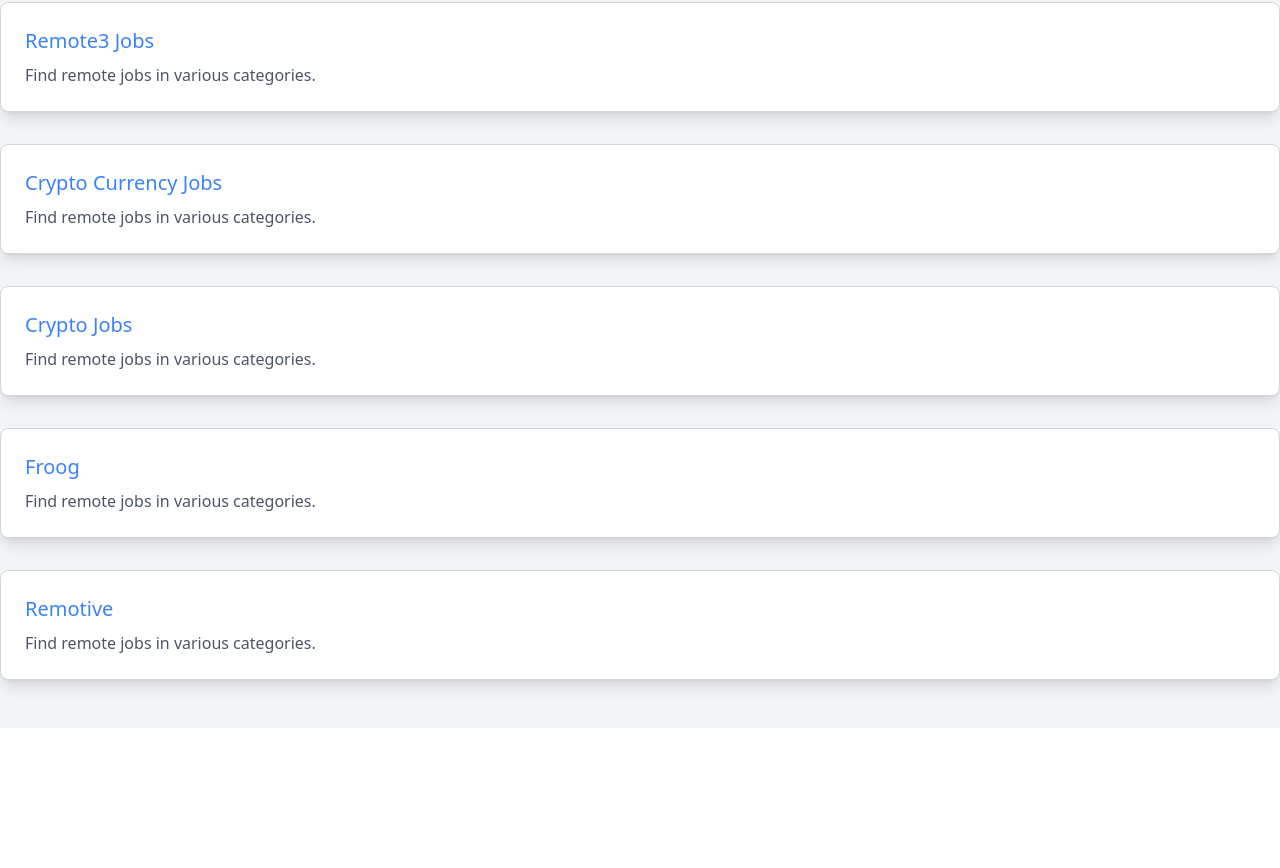
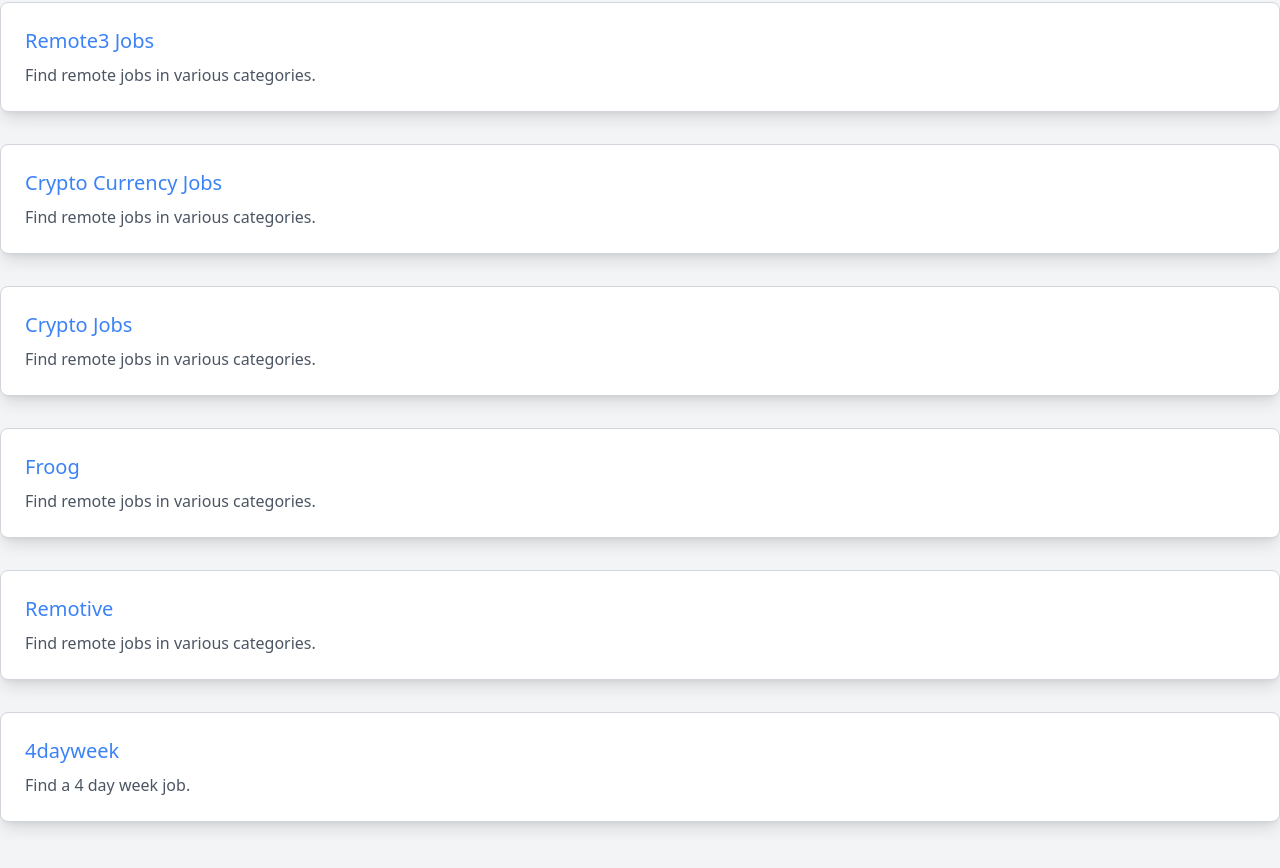
Before and after one commit to iam-frankqiu/remote-link, a Next.js app: page / in a window 1280 px wide. Shown: the part 2138-3006 px from the top of the page. Before the commit the page ends 2866 px from the top, so only its background shows below. Built offline with nearby package versions, Linux system fonts and the light colour scheme.

Commit message:
fix: add 4dayweek

```diff
--- a/pages/index.tsx
+++ b/pages/index.tsx
@@ -98,6 +98,11 @@
       description: "Find remote jobs in various categories.",
       url: "https://remotive.com/remote-jobs",
     },
+    {
+      name: "4dayweek",
+      description: "Find a 4 day week job.",
+      url: "https://4dayweek.io/",
+    }
   ];
 
   return (
```
